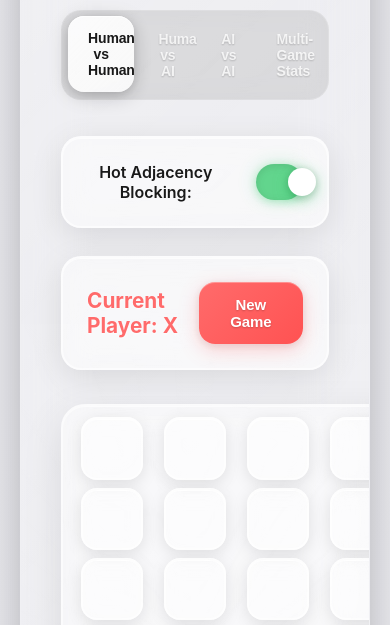
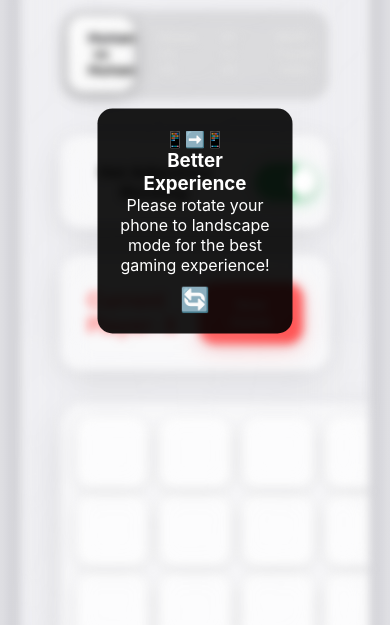
Before and after one commit to TalKleinBgu/Square-Three, a plain HTML site: page index.html in a window 390 px wide. Shown: the part 201-826 px from the top of the page. Drawn offline with Linux system fonts and the light colour scheme.

Commit message:
Update index.html

```diff
--- a/index.html
+++ b/index.html
@@ -1580,36 +1580,32 @@
             }
         } */
          /* Portrait phones */
+        /* Show rotation suggestion on portrait phones */
         @media (max-width: 480px) and (orientation: portrait) {
-            .board {
-                width: 85vw;                    /* Smaller width for portrait */
-                gap: 1.5vw;
-                padding: 2vw;
-            }
-
-            .cell {
-                width: min(16vw, 70px);         /* Smaller cells for portrait */
-                height: min(16vw, 70px);
-                font-size: clamp(1rem, 3.5vw, 1.8rem);
+            .rotation-suggestion {
+                display: block;
+                position: fixed;
+                top: 50%;
+                left: 50%;
+                transform: translate(-50%, -50%);
+                background: rgba(0, 0, 0, 0.9);
+                color: white;
+                padding: 20px;
+                border-radius: 15px;
+                text-align: center;
+                z-index: 10000;
+                font-size: 16px;
             }
 
             .game-container {
-                padding: 20px;                  /* Less padding on sides */
-            }
-        }
-
-        /* Landscape phones */
-        @media (max-height: 500px) and (orientation: landscape) {
-            .board {
-                width: min(60vh, 400px);        /* Use height as reference in landscape */
-                gap: 1vh;
-                padding: 2vh;
-            }
-
-            .cell {
-                width: min(12vh, 60px);         /* Smaller cells for landscape */
-                height: min(12vh, 60px);
-                font-size: clamp(0.9rem, 2.5vh, 1.5rem);
+                filter: blur(5px);
+                pointer-events: none;
+            }
+        }
+
+        @media (min-width: 481px), (orientation: landscape) {
+            .rotation-suggestion {
+                display: none;
             }
         }
 
@@ -1748,10 +1744,10 @@
             position: relative;
             z-index: 1;
             /* text-shadow: 0 4px 12px rgba(102, 126, 234, 0.3); */
-/*             animation: titleGlow 3s ease-in-out infinite alternate; */
-        }
-
-/*         @keyframes titleGlow {
+            /* animation: titleGlow 3s ease-in-out infinite alternate; */
+        }
+
+        /* @keyframes titleGlow {
             0% { filter: drop-shadow(0 0 10px rgba(102, 126, 234, 0.4)); }
             100% { filter: drop-shadow(0 0 20px rgba(240, 147, 251, 0.4)); }
         } */
@@ -2383,6 +2379,12 @@
     </style>
 </head>
 <body>
+    <div class="rotation-suggestion">
+        <div>📱➡️📱</div>
+        <h3>Better Experience</h3>
+        <p>Please rotate your phone to landscape mode for the best gaming experience!</p>
+        <div style="font-size: 24px; margin-top: 10px;">🔄</div>
+    </div>
     <div class="game-container">
         <h1>Square-Three</h1>
 
```
